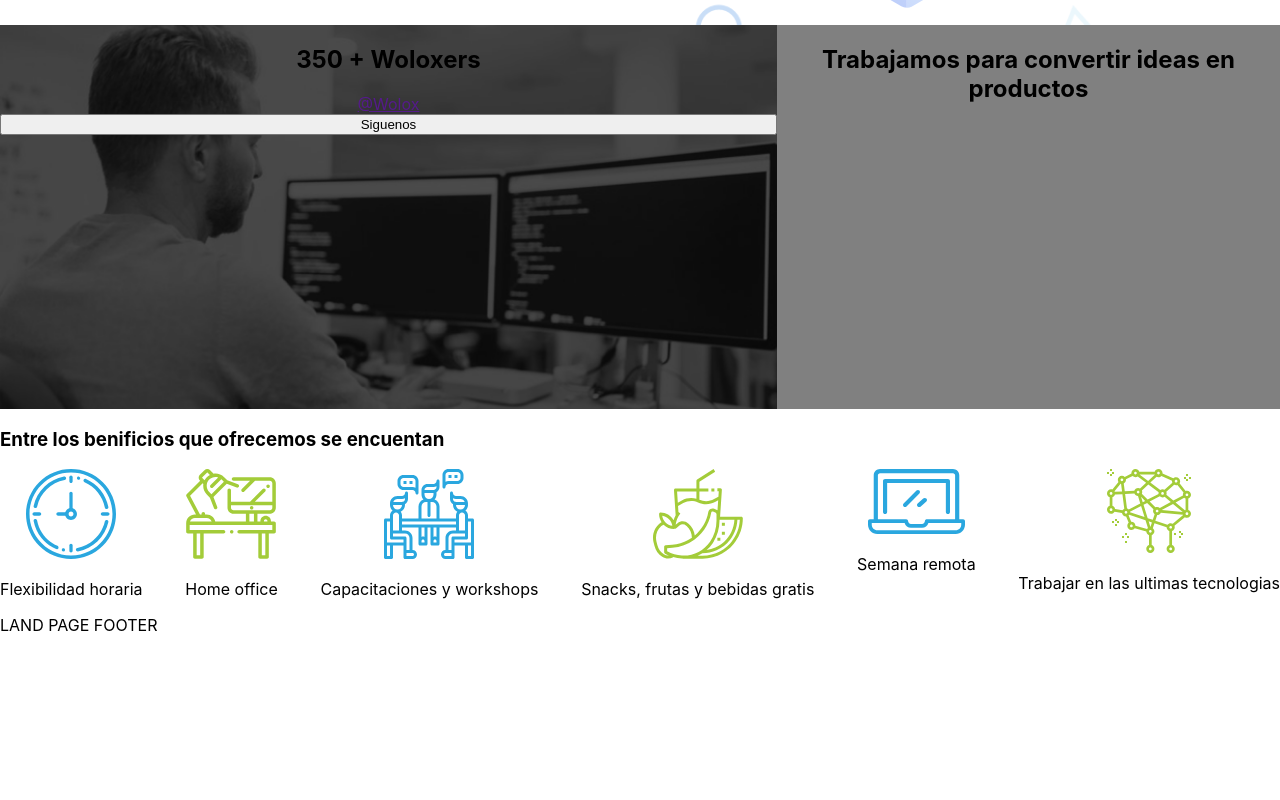
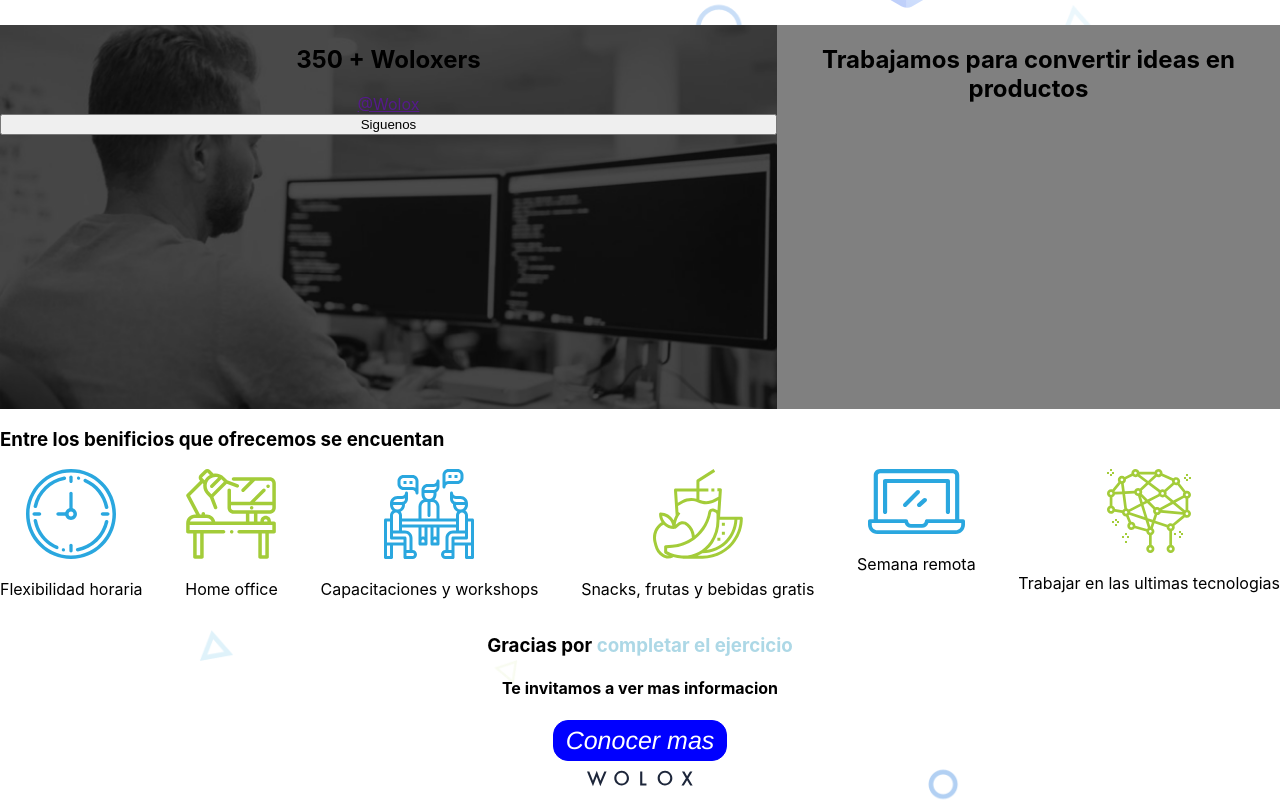
Before and after one commit to mdominguez56/wolox-proyect, a React (Create React App) app: page / in a window 1280 px wide. Shown: the part 476-1276 px from the top of the page. Before the commit the page ends 1111 px from the top, so only its background shows below. Built offline with nearby package versions, Linux system fonts and the light colour scheme.

Commit message:
land-page-footer

```diff
--- a/src/components/landPage/landPageFooter.js
+++ b/src/components/landPage/landPageFooter.js
@@ -6,11 +6,22 @@
     Link
   } from "react-router-dom";
   import styles from './landPageFooter.module.css'
+  import WoloxLogo from '../../assets/Ic_Wolox_Footer.svg'
 
 
   function LandPageFooter() {
     return (
-        <div className={styles.backgroundFooter}>LAND PAGE FOOTER</div>
+        <div className={styles.backgroundFooter}>
+          <div>
+            <h3>Gracias por <span className={styles.wordLightBlue}>completar el ejercicio</span></h3>
+            <h4>Te invitamos a ver mas informacion</h4>
+            <button className={styles.button}>Conocer mas</button>
+          </div>
+          <div>
+            <img src={WoloxLogo} alt="wolox-logo" />
+          </div>
+
+        </div>
         );
   }
 
--- a/src/components/landPage/landPageFooter.module.css
+++ b/src/components/landPage/landPageFooter.module.css
@@ -3,4 +3,29 @@
     background-size: cover;
     height: 100%;
     overflow: hidden;
+    text-align: center;
 }
+
+.wordLightBlue{
+    color: lightblue;
+}
+
+.button{
+    text-decoration: none;
+    padding: 3px;
+    padding-left: 10px;
+    padding-right: 10px;
+    font-family: helvetica;
+    font-weight: 300;
+    font-size: 25px;
+    font-style: italic;
+    color: white;
+    background-color: blue;
+    border-radius: 15px;
+    border: 3px double blue;
+}
+
+.button:hover{
+    opacity: 0.6;
+    text-decoration: none;
+  }
```
